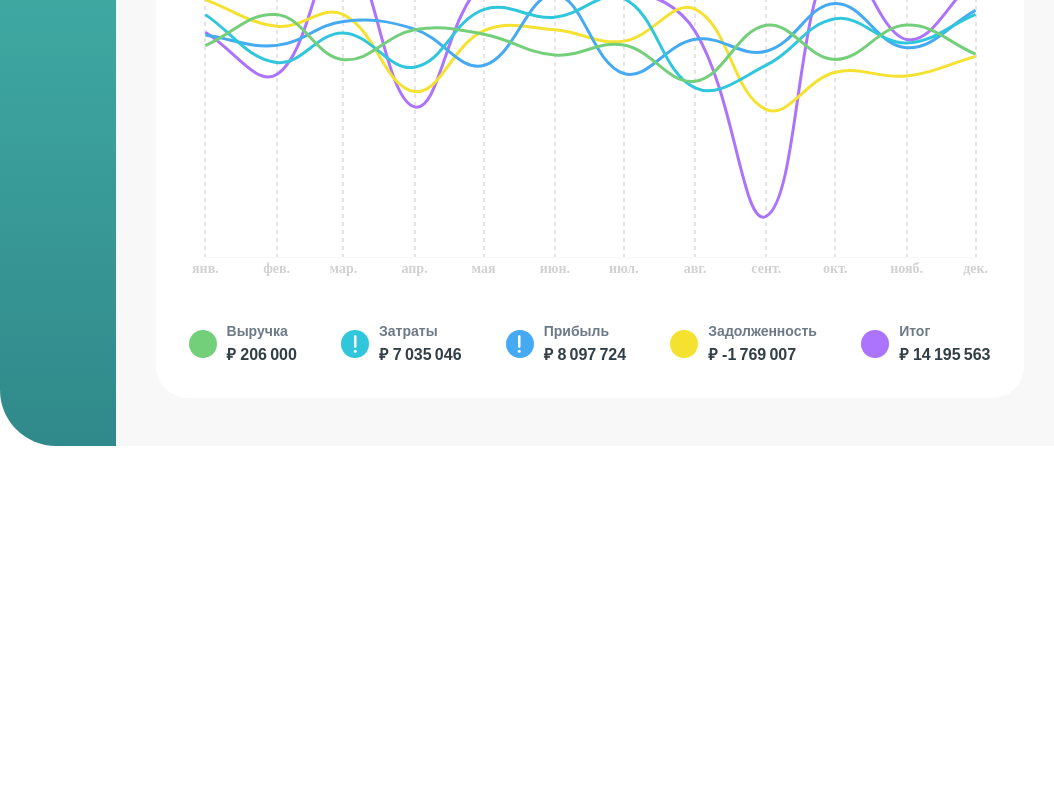
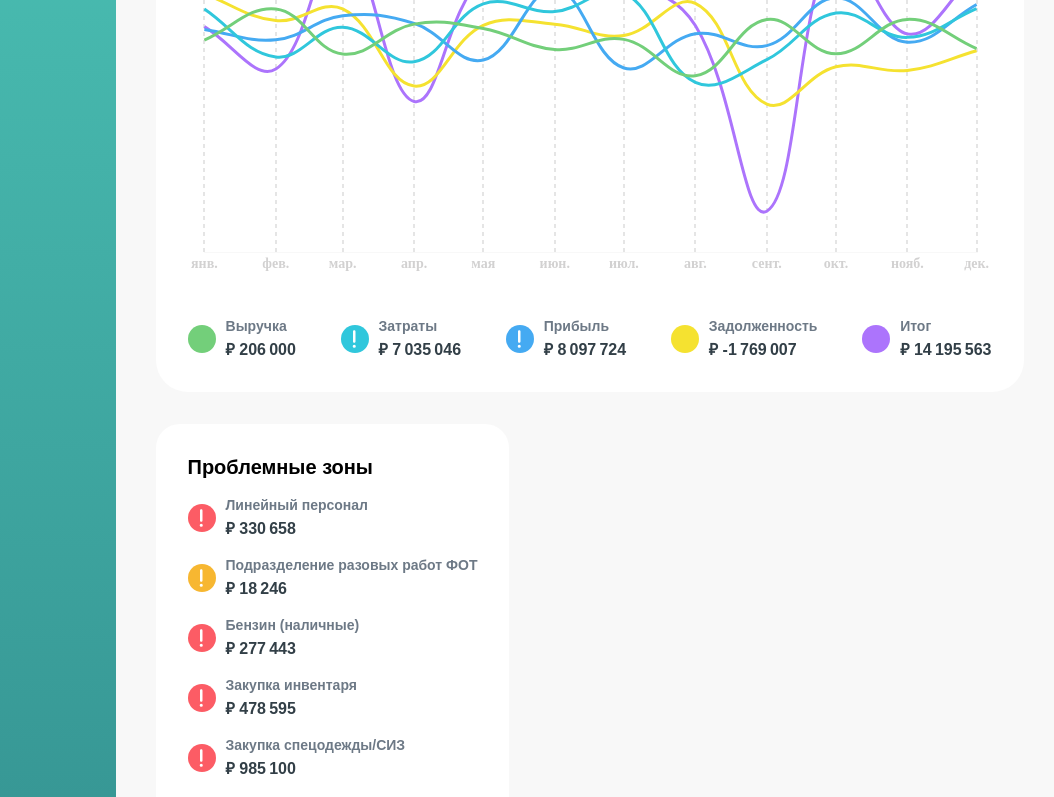
Before and after one commit to RomanChervakov/h2o, a React (Vite) app: page / in a window 1280 px wide. Shown: the part 639-1436 px from the top of the page, without its empty margins (0-1054 px from the left). Before the commit the page ends 1085 px from the top, so only its background shows below. Built offline with nearby package versions, Linux system fonts and the light colour scheme.

Commit message:
problem zones

```diff
--- a/src/App.module.scss
+++ b/src/App.module.scss
@@ -16,4 +16,11 @@
   color: #323F47;
   font-weight: 800;
   font-size: 28px;
+  margin-bottom: 24px;
 }
+
+.container {
+  display: flex;
+  flex-wrap: wrap;
+  gap: 32px;
+}
--- a/src/App.tsx
+++ b/src/App.tsx
@@ -8,6 +8,7 @@ import getRandomNumberInRange from "./helpers/getRandomNumberInRange.ts";
 import { DIVISIONS, TOTAL, TRANSACTION_TYPES, YEAR } from "./constants.ts";
 import type { IDataItem, TDivision, TTotal } from "./types.ts";
 import { useState } from "react";
+import ProblemZones from "./components/problem-zones/ProblemZones.tsx";
 
 const randomData = Array.from(
   { length: 30000 },
@@ -50,8 +51,9 @@ export default function App() {
 
   return (
     <Layout>
+      <h1 className={styles.heading}>Сводный отчет</h1>
+      <div className={styles.container}>
         <div className={styles.report}>
-        <h1 className={styles.heading}>Сводный отчет</h1>
           <div className={styles.reportCards}>
             <ReportCard
               title="Итоги"
@@ -84,6 +86,8 @@ export default function App() {
           </div>
           <GeneralStatistics data={randomDataGrouped} division={division} />
         </div>
+        <ProblemZones />
+      </div>
     </Layout>
   );
 }
--- a/src/components/general-statistics/GeneralStatistics.module.scss
+++ b/src/components/general-statistics/GeneralStatistics.module.scss
@@ -1,7 +1,7 @@
 .card {
   background-color: #FFFFFF;
   border-radius: 32px;
-  padding: 33px;
+  padding: 32px;
 }
 
 .headingContainer {
--- a/src/components/general-statistics/general-statistics-legend/GeneralStatisticsLegend.module.scss
+++ b/src/components/general-statistics/general-statistics-legend/GeneralStatisticsLegend.module.scss
@@ -4,35 +4,3 @@
   justify-content: space-between;
   margin-top: 20px;
 }
-
-
-.legendLabel {
-  display: flex;
-  align-items: center;
-  gap: 10px;
-}
-
-.marker {
-  display: flex;
-  justify-content: center;
-  align-items: center;
-  font-weight: 900;
-  font-size: 20px;
-  color: #ffffff;
-  width: 28px;
-  height: 28px;
-  border-radius: 50%;
-}
-
-.title {
-  color: #6D7986;
-  font-size: 14px;
-  font-weight: 600;
-  margin-bottom: 4px;
-}
-
-.value {
-  color: #323F47;
-  font-size: 16px;
-  font-weight: 700;
-}
--- a/src/components/general-statistics/general-statistics-legend/GeneralStatisticsLegend.tsx
+++ b/src/components/general-statistics/general-statistics-legend/GeneralStatisticsLegend.tsx
@@ -2,8 +2,7 @@ import styles from "./GeneralStatisticsLegend.module.scss";
 import type { IDataset } from "../../line-chart/helpers/createDataset.ts";
 import { TOTAL, TRANSACTION_TYPES } from "../../../constants.ts";
 import type { TTotal, TTransaction } from "../../../types.ts";
-import { FontAwesomeIcon } from "@fortawesome/react-fontawesome";
-import { faExclamation } from "@fortawesome/free-solid-svg-icons";
+import LabelMarker from "../../label-marker/LabelMarker.tsx";
 
 const TRANSACTION_TITLES: Record<TTransaction | TTotal, string> = {
   [TRANSACTION_TYPES.EXPANSES]: "Выручка",
@@ -31,27 +30,12 @@ export default function GeneralStatisticsLegend({
   return (
     <div className={styles.legendContainer}>
       {datasets.map(({ label, borderColor, data }) => (
-        <div className={styles.legendLabel}>
-          <div
-            className={styles.marker}
-            style={{ backgroundColor: borderColor }}
-          >
-            {IMPORTANT_TRANSACTION_TYPES[label] && (
-              <FontAwesomeIcon icon={faExclamation} />
-            )}
-          </div>
-          <div>
-            <div className={styles.title}>
-              {TRANSACTION_TITLES[label as TTransaction]}
-            </div>
-            <div className={styles.value}>
-              ₽{" "}
-              {data
-                .reduce((acc, amount) => acc + amount, 0)
-                .toLocaleString("fr-FR")}
-            </div>
-          </div>
-        </div>
+        <LabelMarker
+          label={TRANSACTION_TITLES[label]}
+          color={borderColor}
+          value={data.reduce((acc, amount) => acc + amount, 0)}
+          isImportant={IMPORTANT_TRANSACTION_TYPES[label]}
+        />
       ))}
     </div>
   );
--- /dev/null
+++ b/src/components/label-marker/LabelMarker.module.scss
@@ -0,0 +1,30 @@
+.label {
+  display: flex;
+  align-items: center;
+  gap: 10px;
+}
+
+.marker {
+  display: flex;
+  justify-content: center;
+  align-items: center;
+  font-weight: 900;
+  font-size: 20px;
+  color: #ffffff;
+  width: 28px;
+  height: 28px;
+  border-radius: 50%;
+}
+
+.title {
+  color: #6D7986;
+  font-size: 14px;
+  font-weight: 600;
+  margin-bottom: 4px;
+}
+
+.value {
+  color: #323F47;
+  font-size: 16px;
+  font-weight: 700;
+}
--- /dev/null
+++ b/src/components/label-marker/LabelMarker.tsx
@@ -0,0 +1,29 @@
+import { FontAwesomeIcon } from "@fortawesome/react-fontawesome";
+import { faExclamation } from "@fortawesome/free-solid-svg-icons";
+import styles from "./LabelMarker.module.scss";
+
+interface ILabelMarkerProps {
+  label: string;
+  value: number;
+  isImportant?: boolean;
+  color: string;
+}
+
+export default function LabelMarker({
+  label,
+  value,
+  color,
+  isImportant,
+}: ILabelMarkerProps) {
+  return (
+    <div className={styles.label}>
+      <div className={styles.marker} style={{ backgroundColor: color }}>
+        {isImportant && <FontAwesomeIcon icon={faExclamation} />}
+      </div>
+      <div>
+        <div className={styles.title}>{label}</div>
+        <div className={styles.value}>₽ {value.toLocaleString("fr-FR")}</div>
+      </div>
+    </div>
+  );
+}
--- a/src/components/layout/Layout.module.scss
+++ b/src/components/layout/Layout.module.scss
@@ -15,9 +15,6 @@
 }
 
 .main {
-  display: flex;
-  flex-direction: column;
-  gap:  32px;
   background-color: #F8F8F8;
   border-radius: 56px 56px 0 0;
   height: 100%;
--- /dev/null
+++ b/src/components/problem-zones/ProblemZones.module.scss
@@ -0,0 +1,14 @@
+.card {
+  display: flex;
+  flex-direction: column;
+  gap: 18px;
+  height: fit-content;
+  background-color: #FFFFFF;
+  border-radius: 24px;
+  padding: 32px;
+}
+
+.heading {
+  font-weight: 700;
+  font-size: 20px;
+}
--- /dev/null
+++ b/src/components/problem-zones/ProblemZones.tsx
@@ -0,0 +1,38 @@
+import styles from "./ProblemZones.module.scss";
+import LabelMarker from "../label-marker/LabelMarker.tsx";
+import getRandomNumberInRange from "../../helpers/getRandomNumberInRange.ts";
+
+const problemZones = [
+  "Линейный персонал",
+  "Подразделение разовых работ ФОТ",
+  "Бензин (наличные)",
+  "Закупка инвентаря",
+  "Закупка спецодежды/СИЗ",
+  "Ремонт оборудования",
+  "Обслуживание автомобиля",
+  "Форс-мажоры",
+  "Рекламные бюджеты (Блогеры)",
+  "Рекламные бюджеты (Контекст)",
+];
+
+const CRITICAL_VALUE = 50000;
+
+export default function ProblemZones() {
+  return (
+    <div className={styles.card}>
+      <h2 className={styles.heading}>Проблемные зоны</h2>
+      {problemZones.map((problemZone) => {
+        const randomValue = getRandomNumberInRange(10000, 1000000);
+
+        return (
+          <LabelMarker
+            label={problemZone}
+            value={randomValue}
+            color={randomValue < CRITICAL_VALUE ? "#F7B731" : "#FC5C65"}
+            isImportant
+          />
+        );
+      })}
+    </div>
+  );
+}
```
Lines whose indentation alone changed are shown as unchanged.
